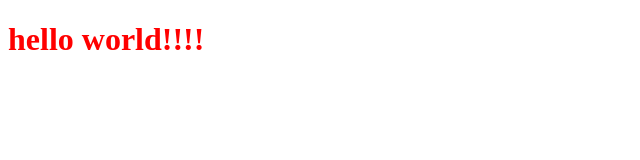
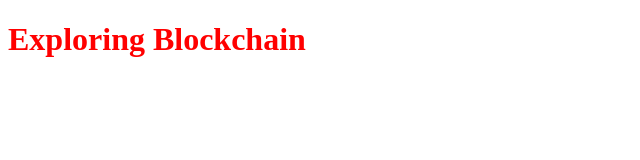
Before and after one commit to andiplummer/exploringblockchain, a React app: page / in a window 1280 px wide. Shown: the whole page, without its empty margins (0-640 px from the left). Built offline with nearby package versions, Linux system fonts and the light colour scheme.

Commit message:
add eslint, prettier, and logic to render components in ui

```diff
--- /dev/null
+++ b/client/App.js
@@ -0,0 +1,12 @@
+import React from 'react';
+import Routes from './routes';
+
+const App = () => {
+  return (
+    <div>
+      <Routes />
+    </div>
+  );
+};
+
+export default App;
--- /dev/null
+++ b/client/components/Home.js
@@ -0,0 +1,12 @@
+import React, { useState } from 'react'
+
+const Home = props => {
+
+  return (
+    <div>
+      <h1>Exploring Blockchain</h1>
+    </div>
+  )
+}
+
+export default Home;
--- /dev/null
+++ b/client/history.js
@@ -0,0 +1,8 @@
+import {createMemoryHistory, createBrowserHistory} from 'history'
+
+const history =
+  process.env.NODE_ENV === 'test'
+    ? createMemoryHistory()
+    : createBrowserHistory()
+
+export default history
--- a/client/index.js
+++ b/client/index.js
@@ -1,12 +1,17 @@
 import React from 'react'
-import {render} from 'react-dom'
+import ReactDOM from 'react-dom'
 import { Provider } from 'react-redux'
+import {Router} from 'react-router-dom'
 import store from './store'
+import history from './history'
+import App from './App'
 import '../public/style.css'
 
-render(
+ReactDOM.render(
   <Provider store={store}>
-    <h1>hello world!!!!</h1>
+   <Router history={history}>
+      <App />
+    </Router>
   </Provider>,
   document.getElementById('app')
 )
--- /dev/null
+++ b/client/routes.js
@@ -0,0 +1,21 @@
+import React, {Component} from 'react'
+import {connect} from 'react-redux'
+import {withRouter, Route, Switch} from 'react-router-dom'
+import PropTypes from 'prop-types'
+import Home from './components/Home'
+
+class Routes extends Component {
+  componentDidMount() {
+
+  }
+
+  render() {
+    return (
+      <Switch>
+        <Route component={Home} />
+      </Switch>
+    )
+  }
+}
+
+export default Routes;
--- a/public/index.html
+++ b/public/index.html
@@ -6,7 +6,7 @@
   <meta http-equiv="X-UA-Compatible" content="ie=edge">
   <!-- <link rel="stylesheet" href="/style.css" />  -->
   <script src="/bundle.js" defer></script>
-  <title>Boilerplate</title>
+  <title>Exploring Blockchain</title>
 </head>
 <body>
   <div id="app"></div>
--- a/server/db/index.js
+++ b/server/db/index.js
@@ -1,6 +1,6 @@
 const Sequelize = require('sequelize')
 
-const db = new Sequelize(process.env.DATABASE_URL || 'postgres://localhost:5432/boilermaker', {
+const db = new Sequelize(process.env.DATABASE_URL || 'postgres://localhost:5432/exploringblockchain', {
   logging: false
 })
 
--- a/server/index.js
+++ b/server/index.js
@@ -27,9 +27,7 @@ const port = process.env.PORT || 3000
 async function startServer() {
   await db.sync()
   app.listen(port, function () {
-    console.log("Knock, knock")
-    console.log("Who's there?")
-    console.log(`Your server, listening on port ${port}`)
+    console.log(`Listening on port ${port} at http://localhost:${port}/`)
   })
 }
 
```
Also changed, not shown: package.json (+14 -4 lines), 4 other files.
